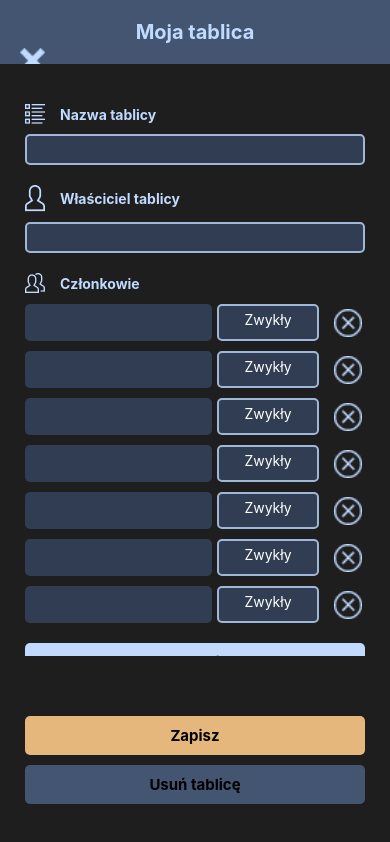
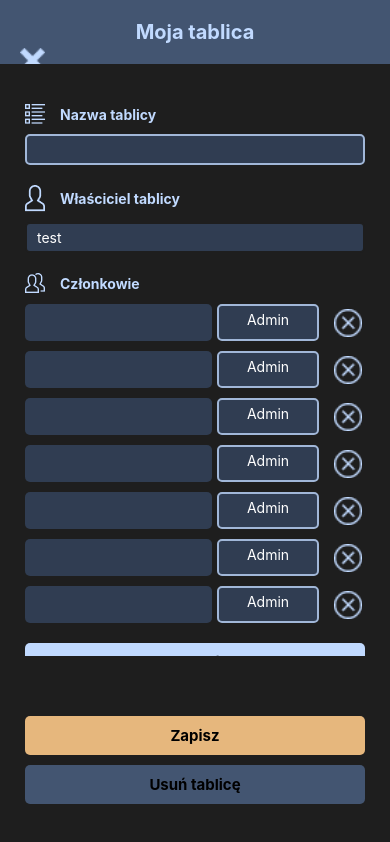
Before and after one commit to KonradChecinski/BigInJapan, a React Native app: screen / in a window 390 px wide. Both pictures are taken after a click on the element 361 px from the left and 129 px from the top of the page. Built offline with nearby package versions, Linux system fonts and the light colour scheme.

Commit message:
Finish creating table menu and add state to it

```diff
--- a/components/homeScreenComponents/MembersInputComponent.js
+++ b/components/homeScreenComponents/MembersInputComponent.js
@@ -1,3 +1,4 @@
+import { useState } from 'react'
 import {
   View,
   TextInput,
@@ -6,10 +7,18 @@ import {
   Image,
 } from 'react-native'
 
-const MembersInputComponent = ({ isAdmin, setIsAdmin }) => {
+const MembersInputComponent = ({ myTable, memberName }) => {
+  const [isAdmin, setIsAdmin] = useState('Zwykły')
+
   return (
     <View style={styles.membersInputContainer}>
-      <TextInput style={styles.membersInput} editable={false} />
+      <TextInput
+        style={styles.membersInput}
+        editable={false}
+        value={memberName}
+      />
+      {myTable && (
+        <>
           <Pressable
             style={styles.permissionsInput}
             hitSlop={30}
@@ -27,6 +36,24 @@ const MembersInputComponent = ({ isAdmin, setIsAdmin }) => {
               style={styles.xIcon}
             />
           </Pressable>
+        </>
+      )}
+      {!myTable && (
+        <>
+          <View
+            style={[
+              styles.permissionsInput,
+              { borderColor: '#1E1E1E', width: '43%' },
+            ]}
+          >
+            <TextInput
+              style={{ color: 'white', textAlign: 'center' }}
+              editable={false}
+              value={isAdmin ? 'Admin' : 'Zwykły'}
+            />
+          </View>
+        </>
+      )}
     </View>
   )
 }
--- a/components/homeScreenComponents/TableMenuComponent.js
+++ b/components/homeScreenComponents/TableMenuComponent.js
@@ -19,7 +19,16 @@ const TableMenuComponent = ({
   myTable,
   newTable,
 }) => {
-  const [isAdmin, setIsAdmin] = useState(false)
+  const [tableName, setTableName] = useState('')
+  const [tableOwner, setTableOwner] = useState('test')
+  const [tableMembers, setTableMembers] = useState([])
+
+  const tableNameInputHandler = (enteredText) => {
+    setTableName(enteredText)
+  }
+  const tableOwnerInputHandler = (enteredText) => {
+    setOwnerName(enteredText)
+  }
 
   return (
     <Modal
@@ -60,7 +69,22 @@ const TableMenuComponent = ({
           </View>
 
           <View>
-            <TextInput style={styles.input} />
+            {myTable && (
+              <TextInput
+                style={styles.input}
+                onChangeText={tableNameInputHandler}
+                value={tableName}
+              />
+            )}
+          </View>
+          <View>
+            {!myTable && (
+              <TextInput
+                style={[styles.input, { borderColor: '#1E1E1E' }]}
+                editable={false}
+                value={tableName}
+              />
+            )}
           </View>
 
           <View style={styles.tableInfoContainer}>
@@ -70,8 +94,21 @@ const TableMenuComponent = ({
             <Text style={styles.text}>Właściciel tablicy</Text>
           </View>
 
+          {/* <View>
+            {myTable && (
+              <TextInput
+                style={styles.input}
+                onChangeText={tableOwnerInputHandler}
+                value={tableOwner}
+              />
+            )}
+          </View> */}
           <View>
-            <TextInput style={styles.input} />
+            <TextInput
+              style={[styles.input, { borderColor: '#1E1E1E' }]}
+              editable={false}
+              value={tableOwner}
+            />
           </View>
 
           <View style={styles.tableInfoContainer}>
@@ -82,36 +119,20 @@ const TableMenuComponent = ({
           </View>
 
           <View style={styles.members}>
-            <MembersInputComponent
-              isAdmin={isAdmin}
-              setIsAdmin={setIsAdmin}
-            />
-            <MembersInputComponent
-              isAdmin={isAdmin}
-              setIsAdmin={setIsAdmin}
-            />
-            <MembersInputComponent
-              isAdmin={isAdmin}
-              setIsAdmin={setIsAdmin}
-            />
-            <MembersInputComponent
-              isAdmin={isAdmin}
-              setIsAdmin={setIsAdmin}
-            />
-            <MembersInputComponent
-              isAdmin={isAdmin}
-              setIsAdmin={setIsAdmin}
-            />
-            <MembersInputComponent
-              isAdmin={isAdmin}
-              setIsAdmin={setIsAdmin}
-            />
-            <MembersInputComponent
-              isAdmin={isAdmin}
-              setIsAdmin={setIsAdmin}
-            />
+            <MembersInputComponent myTable={myTable} />
+            <MembersInputComponent myTable={myTable} />
+            <MembersInputComponent myTable={myTable} />
+            <MembersInputComponent myTable={myTable} />
+            <MembersInputComponent myTable={myTable} />
+            <MembersInputComponent myTable={myTable} />
+            <MembersInputComponent myTable={myTable} />
 
-            <MenuButtonComponent text={'Zaproś'} color={'#C1DAFF'} />
+            {myTable && (
+              <MenuButtonComponent
+                text={'Zaproś'}
+                color={'#C1DAFF'}
+              />
+            )}
           </View>
         </ScrollView>
 
@@ -182,6 +203,7 @@ const styles = StyleSheet.create({
     width: '100%',
     marginBottom: 20,
     padding: 5,
+    paddingLeft: 10,
     backgroundColor: '#303D52',
     color: 'white',
     borderWidth: 2,
```
Lines whose indentation alone changed are shown as unchanged.
